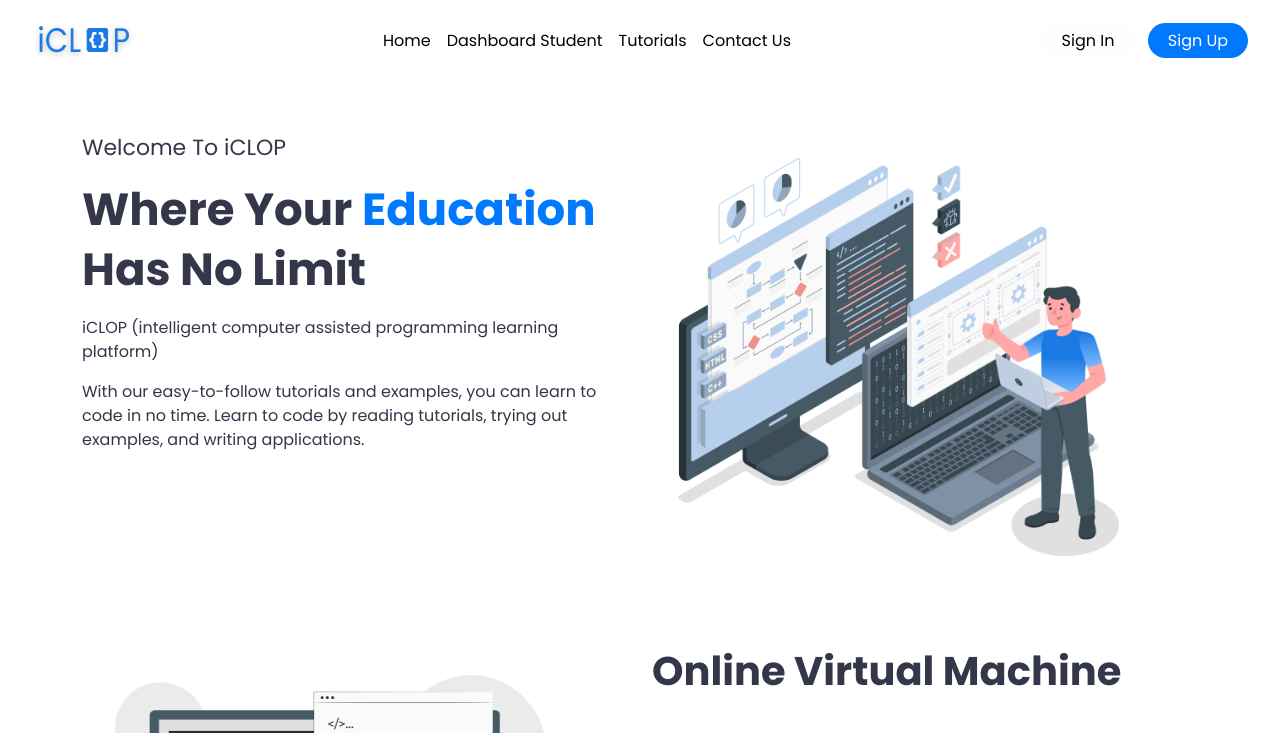
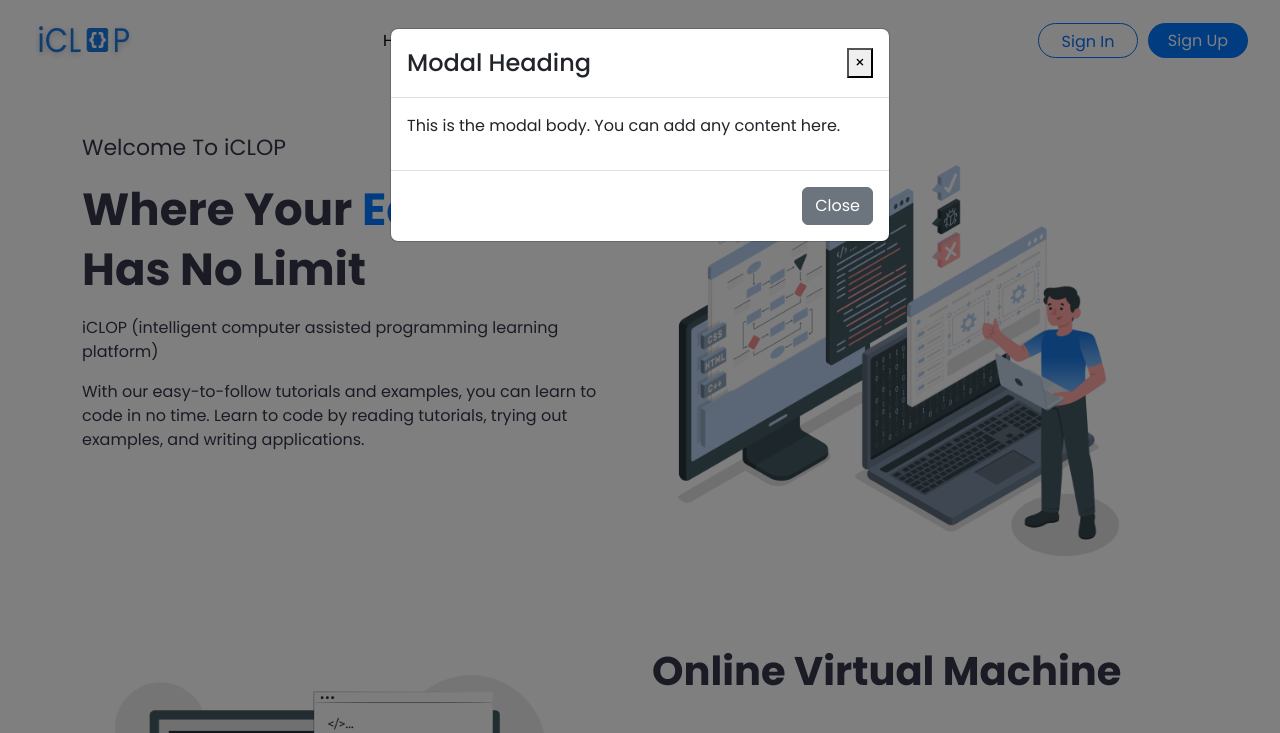
Before and after one commit to Riza-Amalia/iclop-web, a plain HTML site: page index.html in a window 1280 px wide. Both pictures are taken after a click on the button "Sign In". Shown: the top 733 px of the page. Drawn offline with nearby package versions, Linux system fonts and the light colour scheme.

Commit message:
update index html

```diff
--- a/index.html
+++ b/index.html
@@ -1,4 +1,4 @@
-<!doctype html>
+<!DOCTYPE html>
 <html lang="en">
 
 <head>
@@ -12,12 +12,14 @@
   <link rel="stylesheet" href="https://cdnjs.cloudflare.com/ajax/libs/font-awesome/5.15.3/css/all.min.css">
   <script src="https://ajax.googleapis.com/ajax/libs/jquery/3.5.1/jquery.min.js"></script>
   <script src="https://cdnjs.cloudflare.com/ajax/libs/popper.js/1.16.0/umd/popper.min.js"></script>
-  <title>iCLOP</title>
+  <script src="https://maxcdn.bootstrapcdn.com/bootstrap/4.5.2/js/bootstrap.min.js"></script>
+  <title>Modal Example</title>
 </head>
 
+
 <body>
-  <!-- NAVBAR -->
-  <nav class="navbar navbar-expand-lg" style="background-color: #fff;">
+   <!-- NAVBAR -->
+   <nav class="navbar navbar-expand-lg" style="background-color: #fff;">
     <div class="container-fluid">
       <!-- <a class="navbar-brand" href="#">Navbar</a> -->
       <img src="./images/logo.png" alt="logo" width="104" height="65">
@@ -42,12 +44,38 @@
             </li>
           </ul>
         </div>
-        <button class="btn btn-primary custom-button-sign-in">Sign In</button>
+
+        <button type="button" class="btn btn-outline-primary" data-toggle="modal" data-target="#myModal" style="border-radius: 20px; margin-right: 10px; width: 100px; height: 35px;">Sign In</button>
         <button class="btn btn-primary custom-button-sign-up" onclick="window.location.href='register.html'">Sign
           Up</button>
       </div>
     </div>
   </nav>
+
+  <!-- MODAL -->
+  <div class="modal" id="myModal">
+    <div class="modal-dialog">
+      <div class="modal-content">
+
+        <!-- Modal Header -->
+        <div class="modal-header">
+          <h4 class="modal-title">Modal Heading</h4>
+          <button type="button" class="close" data-dismiss="modal">&times;</button>
+        </div>
+
+        <!-- Modal Body -->
+        <div class="modal-body">
+          <p>This is the modal body. You can add any content here.</p>
+        </div>
+
+        <!-- Modal Footer -->
+        <div class="modal-footer">
+          <button type="button" class="btn btn-secondary" data-dismiss="modal">Close</button>
+        </div>
+
+      </div>
+    </div>
+  </div>
 
   <!-- CONTENT -->
   <div class="container" style="margin-top: 50px;">
@@ -213,9 +241,13 @@
     </div>
   </div>
 
-  <!-- FOOTER -->
+
+</body>
+<script src="script.js"></script>
+<footer>
+   <!-- FOOTER -->
   <div class="container text-align"
-    style="margin-top: 100px; background-color: #FAFAFA; padding-right: 50px; padding-left: 50px; height: 300px;">
+   style="margin-top: 100px; background-color: #FAFAFA; padding-right: 50px; padding-left: 50px; height: 300px;">
     <div class="row">
       <div class="col">
         <div class="container" style="margin-top: 40px;">
@@ -240,7 +272,6 @@
 
       <div class="col">
         <div class="container">
-
           <p style="font-size: 22px; font-weight: 600; color: #34364A; margin-top: 40px;">Contact Info</p>
           <div class="row align-items-start">
             <div class="col-1">
@@ -269,11 +300,5 @@
         iCLOP. All rights reserved</p>
     </div>
   </div>
-
-  </div>
-  </div>
-
-</body>
-<script src="script.js"></script>
-
+</footer>
 </html>
```
